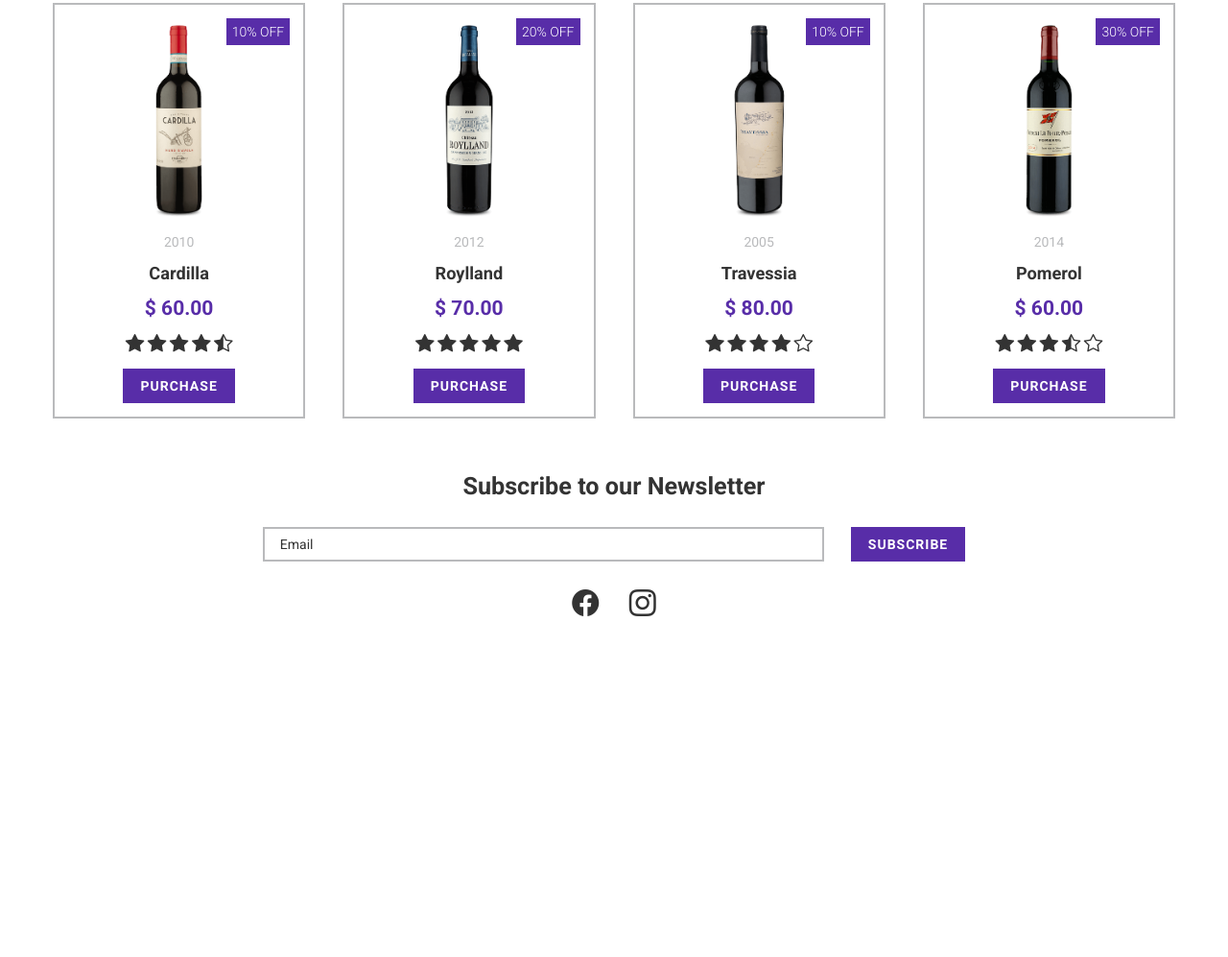
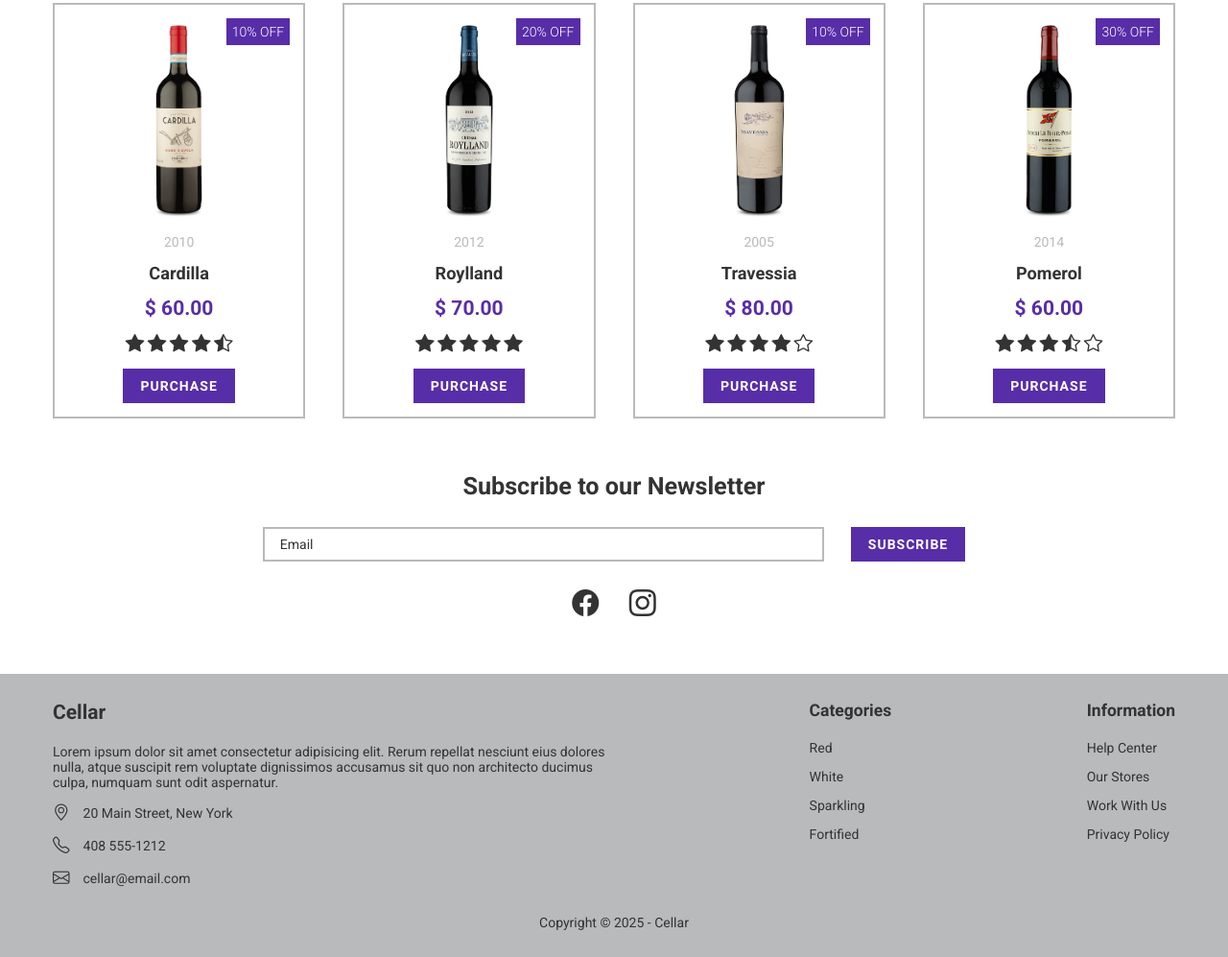
Before and after one commit to rafaeljosecomputacao/store-sass, a plain HTML site: page index.html in a window 1280 px wide. Shown: the part 1023-2020 px from the top of the page at 96% size. Before the commit the page ends 1697 px from the top, so only its background shows below. Drawn offline with nearby package versions, Linux system fonts and the light colour scheme.

Commit message:
create-footer

```diff
--- a/index.html
+++ b/index.html
@@ -181,5 +181,42 @@
             <a href="#"><i class="bi bi-instagram"></i></a>
         </div>
     </section>
+    <!-- Footer -->
+    <footer class="footer">
+        <div class="footer-top">
+            <div class="footer-top-about">
+                <h3>Cellar</h3>
+                <p>
+                    Lorem ipsum dolor sit amet consectetur adipisicing elit. Rerum repellat nesciunt
+                    eius dolores nulla, atque suscipit rem voluptate dignissimos accusamus sit quo
+                    non architecto ducimus culpa, numquam sunt odit aspernatur.
+                </p>
+                <p><i class="bi bi-geo-alt"></i>20 Main Street, New York</p>
+                <p><i class="bi bi-telephone"></i>408 555-1212</p>
+                <p><i class="bi bi-envelope"></i>cellar@email.com</p>
+            </div>
+            <div class="footer-top-categories">
+                <h4>Categories</h4>
+                <ul>
+                    <li><a href="#">Red</a></li>
+                    <li><a href="#">White</a></li>
+                    <li><a href="#">Sparkling</a></li>
+                    <li><a href="#">Fortified</a></li>
+                </ul>
+            </div>
+            <div class="footer-top-information">
+                <h4>Information</h4>
+                <ul>
+                    <li><a href="#">Help Center</a></li>
+                    <li><a href="#">Our Stores</a></li>
+                    <li><a href="#">Work With Us</a></li>
+                    <li><a href="#">Privacy Policy</a></li>
+                </ul>
+            </div>
+        </div>
+        <div class="footer-bottom">
+            <p>Copyright &copy; <span id="currentYear"></span> - Cellar</p>
+        </div>
+    </footer>
 </body>
 </html>
--- a/js/script.js
+++ b/js/script.js
@@ -0,0 +1,3 @@
+// Current year for footer
+var currentYear = new Date();
+document.getElementById('currentYear').innerHTML = currentYear.getFullYear();
--- a/sass/1-base/_reset.sass
+++ b/sass/1-base/_reset.sass
@@ -14,3 +14,6 @@ a
 
 input
     outline: none
+
+ul
+    list-style: none
--- a/sass/2-layouts/layouts.sass
+++ b/sass/2-layouts/layouts.sass
@@ -1,3 +1,4 @@
 @use 'products-section'
 @use 'deal-section'
 @use 'newsletter-section'
+@use 'footer'
```
Also changed, not shown: sass/2-layouts/_footer.sass (added, +61 -0 lines), css/app.css, 1 other file.
